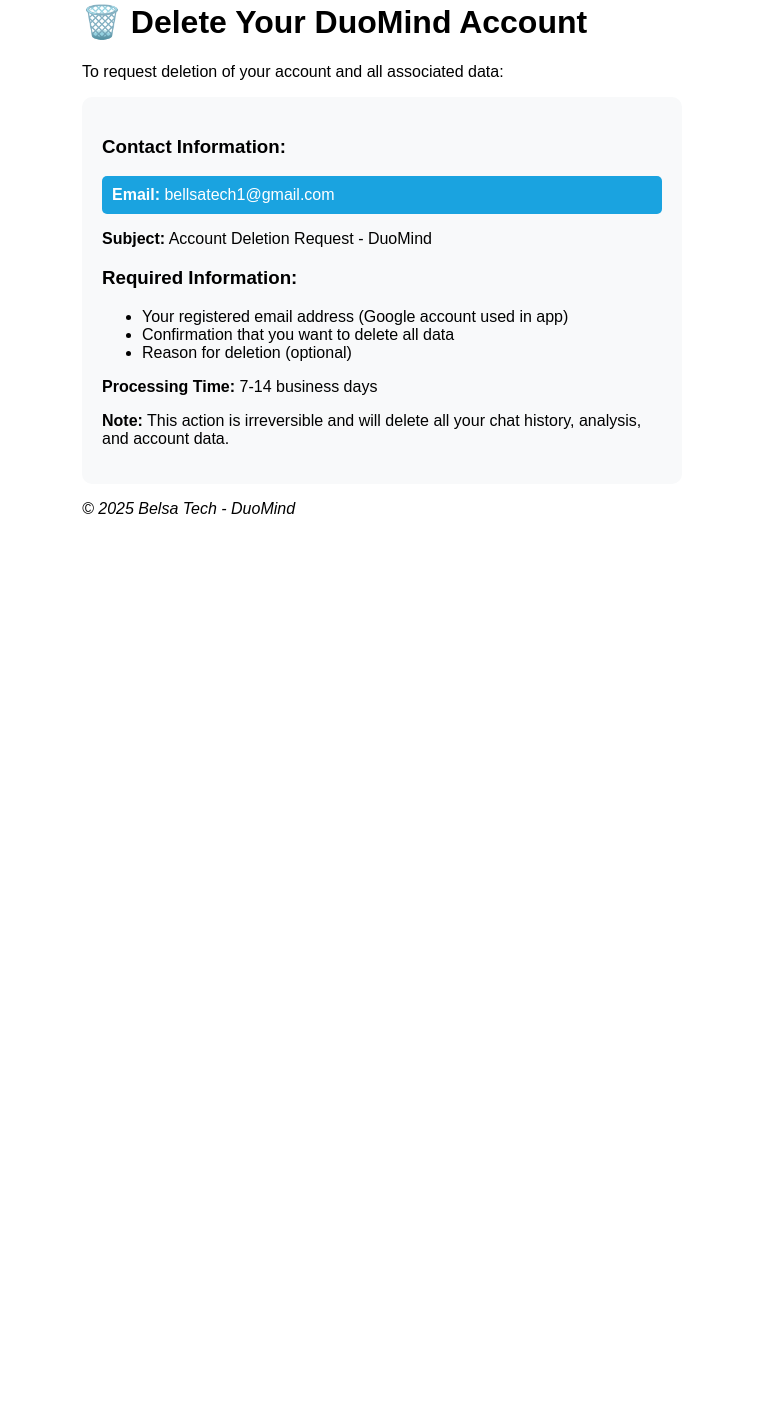
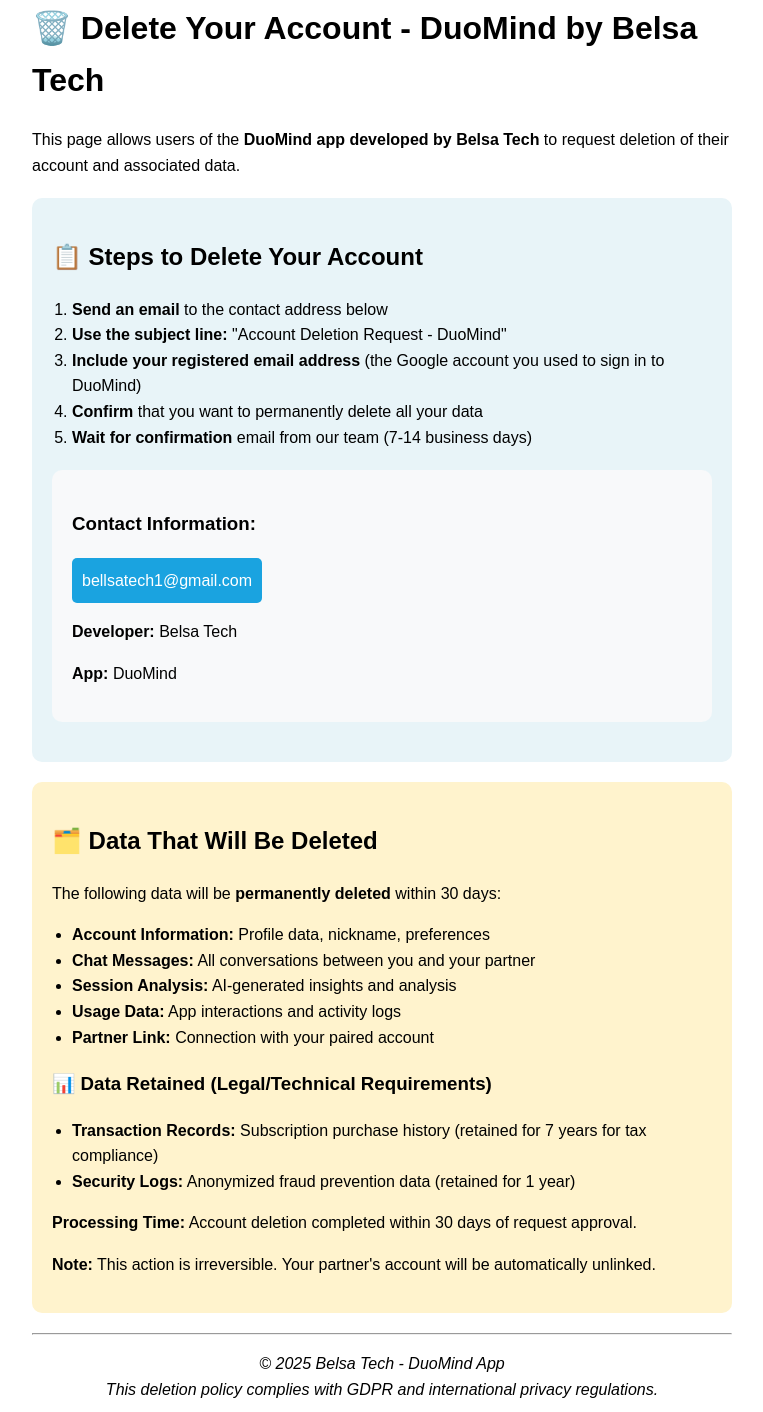
Before and after one commit to BelsaTech/DuoMind-privacy-policy, a plain HTML site: page delete-account.html in a window 1280 px wide. Shown: the part 88-1500 px from the top of the page, without its empty margins (258-1021 px from the left). Before the commit the page ends 800 px from the top, so only its background shows below. Drawn offline with Linux system fonts and the light colour scheme.

Commit message:
Update delete-account.html

```diff
--- a/delete-account.html
+++ b/delete-account.html
@@ -3,41 +3,85 @@
   <head>
       <meta charset="UTF-8">
       <meta name="viewport" content="width=device-width, initial-scale=1.0">
-      <title>Delete Account - DuoMind</title>
+      <title>Delete Account - DuoMind by Belsa Tech</title>
       <style>
-          body { font-family: Arial; max-width: 600px; margin: 50px auto;
-  padding: 20px; }
+          body { font-family: Arial; max-width: 700px; margin: 50px auto;
+  padding: 20px; line-height: 1.6; }
           .contact { background: #f8f9fa; padding: 20px; border-radius:
-  10px; }
+  10px; margin: 20px 0; }
+          .steps { background: #e8f4f8; padding: 20px; border-radius: 10px;
+  margin: 20px 0; }
+          .data-types { background: #fff3cd; padding: 20px; border-radius:
+  10px; margin: 20px 0; }
           .email { background: #1AA3E0; color: white; padding: 10px;
-  border-radius: 5px; }
+  border-radius: 5px; display: inline-block; }
+          ol { padding-left: 20px; }
+          ul { padding-left: 20px; }
       </style>
   </head>
   <body>
-      <h1>🗑️ Delete Your DuoMind Account</h1>
-      <p>To request deletion of your account and all associated data:</p>
+      <h1>🗑️ Delete Your Account - DuoMind by Belsa Tech</h1>
+      <p>This page allows users of the <strong>DuoMind app developed by
+  Belsa Tech</strong> to request deletion of their account and associated
+  data.</p>
 
-      <div class="contact">
-          <h3>Contact Information:</h3>
-          <div class="email">
-              <strong>Email:</strong> bellsatech1@gmail.com
+      <div class="steps">
+          <h2>📋 Steps to Delete Your Account</h2>
+          <ol>
+              <li><strong>Send an email</strong> to the contact address
+  below</li>
+              <li><strong>Use the subject line:</strong> "Account Deletion
+  Request - DuoMind"</li>
+              <li><strong>Include your registered email address</strong>
+  (the Google account you used to sign in to DuoMind)</li>
+              <li><strong>Confirm</strong> that you want to permanently
+  delete all your data</li>
+              <li><strong>Wait for confirmation</strong> email from our team
+   (7-14 business days)</li>
+          </ol>
+
+          <div class="contact">
+              <h3>Contact Information:</h3>
+              <div class="email">bellsatech1@gmail.com</div>
+              <p><strong>Developer:</strong> Belsa Tech</p>
+              <p><strong>App:</strong> DuoMind</p>
           </div>
-          <p><strong>Subject:</strong> Account Deletion Request -
-  DuoMind</p>
+      </div>
 
-          <h3>Required Information:</h3>
+      <div class="data-types">
+          <h2>🗂️ Data That Will Be Deleted</h2>
+          <p>The following data will be <strong>permanently deleted</strong>
+   within 30 days:</p>
           <ul>
-              <li>Your registered email address (Google account used in
-  app)</li>
-              <li>Confirmation that you want to delete all data</li>
-              <li>Reason for deletion (optional)</li>
+              <li><strong>Account Information:</strong> Profile data,
+  nickname, preferences</li>
+              <li><strong>Chat Messages:</strong> All conversations between
+  you and your partner</li>
+              <li><strong>Session Analysis:</strong> AI-generated insights
+  and analysis</li>
+              <li><strong>Usage Data:</strong> App interactions and activity
+   logs</li>
+              <li><strong>Partner Link:</strong> Connection with your paired
+   account</li>
           </ul>
 
-          <p><strong>Processing Time:</strong> 7-14 business days</p>
-          <p><strong>Note:</strong> This action is irreversible and will
-  delete all your chat history, analysis, and account data.</p>
+          <h3>📊 Data Retained (Legal/Technical Requirements)</h3>
+          <ul>
+              <li><strong>Transaction Records:</strong> Subscription
+  purchase history (retained for 7 years for tax compliance)</li>
+              <li><strong>Security Logs:</strong> Anonymized fraud
+  prevention data (retained for 1 year)</li>
+          </ul>
+
+          <p><strong>Processing Time:</strong> Account deletion completed
+  within 30 days of request approval.</p>
+          <p><strong>Note:</strong> This action is irreversible. Your
+  partner's account will be automatically unlinked.</p>
       </div>
 
-      <p><em>© 2025 Belsa Tech - DuoMind</em></p>
+      <hr>
+      <p><center><em>© 2025 Belsa Tech - DuoMind App<br>
+      This deletion policy complies with GDPR and international privacy
+  regulations.</em></center></p>
   </body>
   </html>
```
